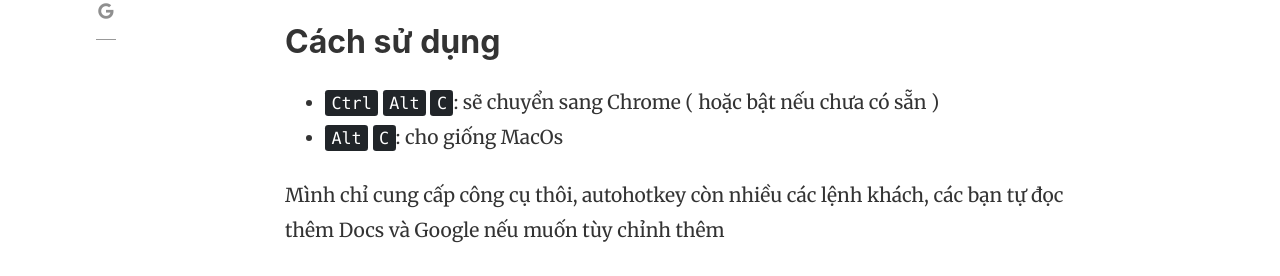
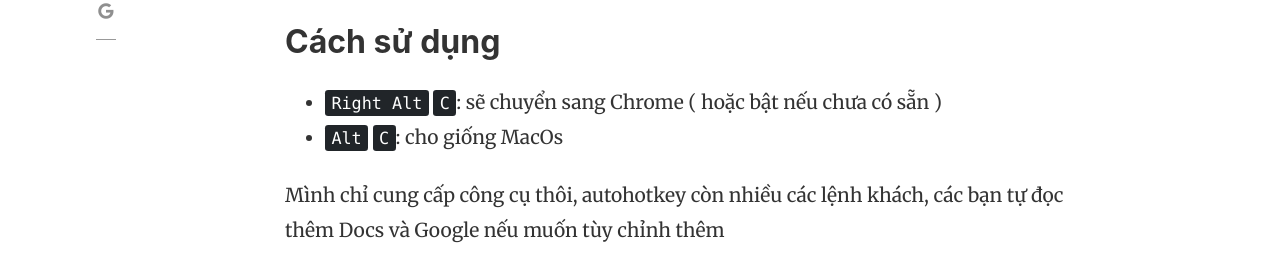
Before and after one commit to pconcurrently/blog-jekyll-v2, a Jekyll site: the page built from _posts/2020-03-03-hotkey-cho-app-windows.md, in a window 1280 px wide and 900 px high, scrolled down 1902 px. Shown: the part 315-591 px from the top of the window. Built offline with Jekyll 4.4.1, drawn with Linux system fonts in a browser that asks for light colours; nearby versions of some CDN libraries.

Commit message:
Fix typo

````diff
--- a/_posts/2020-03-03-hotkey-cho-app-windows.md
+++ b/_posts/2020-03-03-hotkey-cho-app-windows.md
@@ -63,7 +63,7 @@
 ```
 
 ## Cách sử dụng
-- <kbd>Ctrl</kbd> <kbd>Alt</kbd> <kbd>C</kbd>: sẽ chuyển sang Chrome ( hoặc bật nếu chưa có sẵn )
+- <kbd>Right Alt</kbd> <kbd>C</kbd>: sẽ chuyển sang Chrome ( hoặc bật nếu chưa có sẵn )
 - <kbd>Alt</kbd> <kbd>C</kbd>: cho giống MacOs
 
 Mình chỉ cung cấp công cụ thôi, autohotkey còn nhiều các lệnh khách, các bạn tự đọc thêm Docs và Google nếu muốn tùy chỉnh thêm
````
